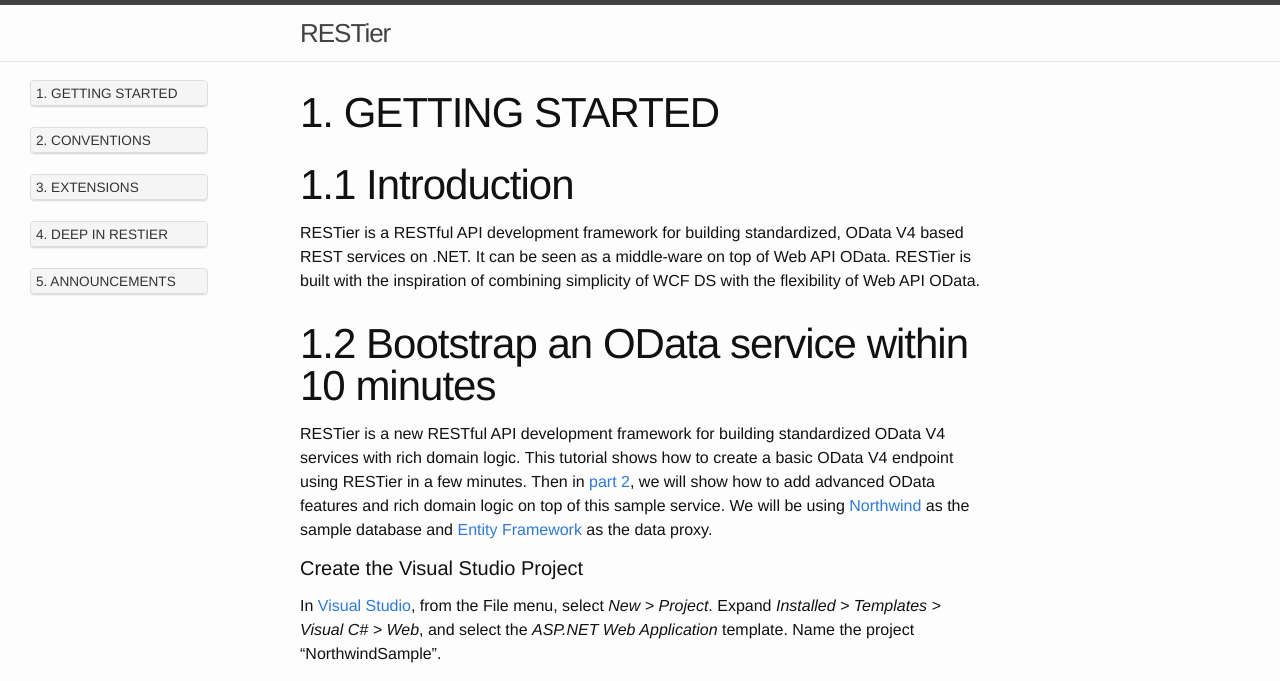
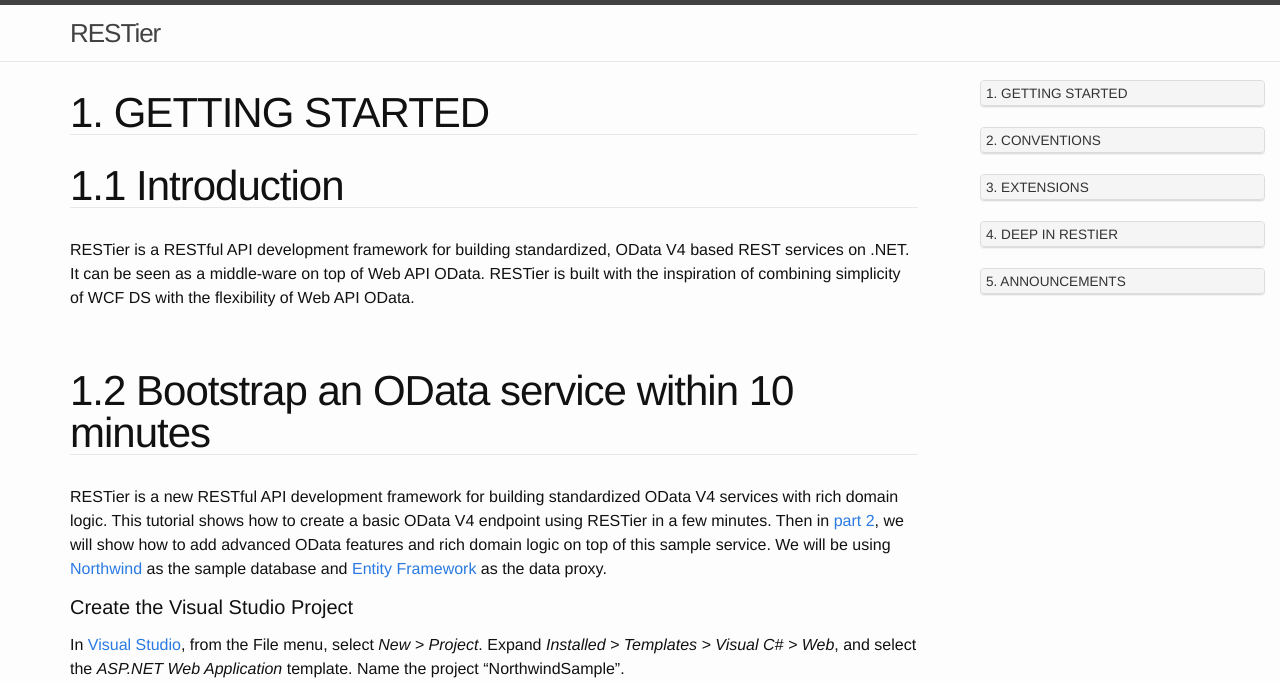
Before and after one commit to liqian19891011/Doc, a Jekyll site: the page built from index.html, in a window 1280 px wide and 1400 px high. Shown: the top 681 px of the window. Built offline with Jekyll 4.4.1, drawn with Linux system fonts in a browser that asks for light colours; nearby versions of some CDN libraries; grey boxes are pictures that could not be loaded.

Commit message:
Improve UX experience

```diff
--- a/_includes/footer.html
+++ b/_includes/footer.html
@@ -1,6 +1,6 @@
 <footer class="site-footer">
 
-  <div class="wrapper">
+  <div class="container">
 
     <h2 class="footer-heading">{{ site.title }}</h2>
 
--- a/_includes/header.html
+++ b/_includes/header.html
@@ -1,6 +1,6 @@
 <header class="site-header">
 
-  <div class="wrapper">
+  <div class="container">
 
     <a class="site-title" href="{{ site.baseurl }}/">{{ site.title }}</a>
 
--- a/_layouts/default.html
+++ b/_layouts/default.html
@@ -8,7 +8,7 @@
     {% include header.html %}
 
     <div class="page-content">
-      <div class="wrapper">
+      <div class="container">
         {{ content }}
       </div>
     </div>
--- a/index.html
+++ b/index.html
@@ -5,21 +5,21 @@ layout: default
 .affix-top{
   position:fixed;
   top:80px;
-  left:10px;
+  left: 75%;
 }
 .affix{
   position:fixed;
-  top:80px;
-  left:10px;
+  top:-100px;
+  left: 75%;
 }
-.affix-bottom{
-  position: absolute;
-  top: auto;
-  bottom: 200px;
-  left: 10px;
+.post-title{
+  margin-bottom: 30px;
+  border-bottom: 1px;
+  border-bottom-color: #e8e8e8;
+  border-bottom-style: solid;
 }
-body{
-  position: relative;
+.post-content{
+  margin-bottom: 60px;
 }
 .nav>li>a {
   position: relative;
@@ -33,6 +33,7 @@ ul.nav{
 
 <script type="text/javascript">
 $(document).ready(function(){
+  // Nav bar
   $("#nav-sidebar>ul>li>div").hide();
   $(window).scroll(function(){
       $("#nav-sidebar>ul>li>div").hide();
@@ -44,13 +45,21 @@ $(document).ready(function(){
       $("#nav-sidebar>ul>li>div").hide();
       $(this).children('div').show();
   });
-})
-</script>
+  // Window width change
+  $( window ).resize(function() {
+      if ($(window).width() < 975) {
+        $('#nav-sidebar').hide();
+      }
+      else{
+        $('#nav-sidebar').show();
+      }
+  });
+});</script>
 
 <div class="home">
 
   <div class="row">
-    <div id="nav-sidebar" class="col-md-2" data-spy="affix" data-offset-top="0" data-offset-bottom="200">
+    <div id="nav-sidebar" class="col-md-3" data-spy="affix" data-offset-top="20000">
       <ul class="nav nav-pills nav-stacked">
         {% assign sortedCategories = site.categories | sort %}
         {% for category in sortedCategories %}
@@ -62,9 +71,11 @@ $(document).ready(function(){
             <ul class="nav nav-pills nav-stacked">
               {% for posts in category %}
               {% for post in posts reversed %}
+              {% if post.title != null%}
               <li class="nav-item">
                 <a href="#{{ post.id | remove_first:'/'}}"><small>{{ post.title }}</small></a>
               </li>
+              {% endif %}
               {% endfor %}
               {% endfor %}
             </ul>
@@ -74,24 +85,30 @@ $(document).ready(function(){
       </ul>
     </div>
 
-    <div class="col-md-12">
+    <div class="col-md-9">
       {% assign sortedCategories = site.categories | sort %}
       {% for category in sortedCategories %}
       <h1 class="post-title" id="{{ category[0] | replace:' ','-' | replace:'.','' }}">{{ category[0] | join: "/" | upcase }}</h1>
       <ul class="post-list">
         {% for posts in category %}
         {% for post in posts reversed %}
+        {% if post.title != null%}
         <li>
           <h2 class="post-title" id="{{ post.id | remove_first:'/'}}">{{ post.title }}</h2>
           <article class="post-content">
             {{ post.content }}
           </article>
         </li>
+        {% endif %}
         {% endfor %}
         {% endfor %}
       </ul>
       {% endfor %}
     </div>
+
+    <div class="col-md-3">
+    </div>
+
   </div>
 
 </div>
```
